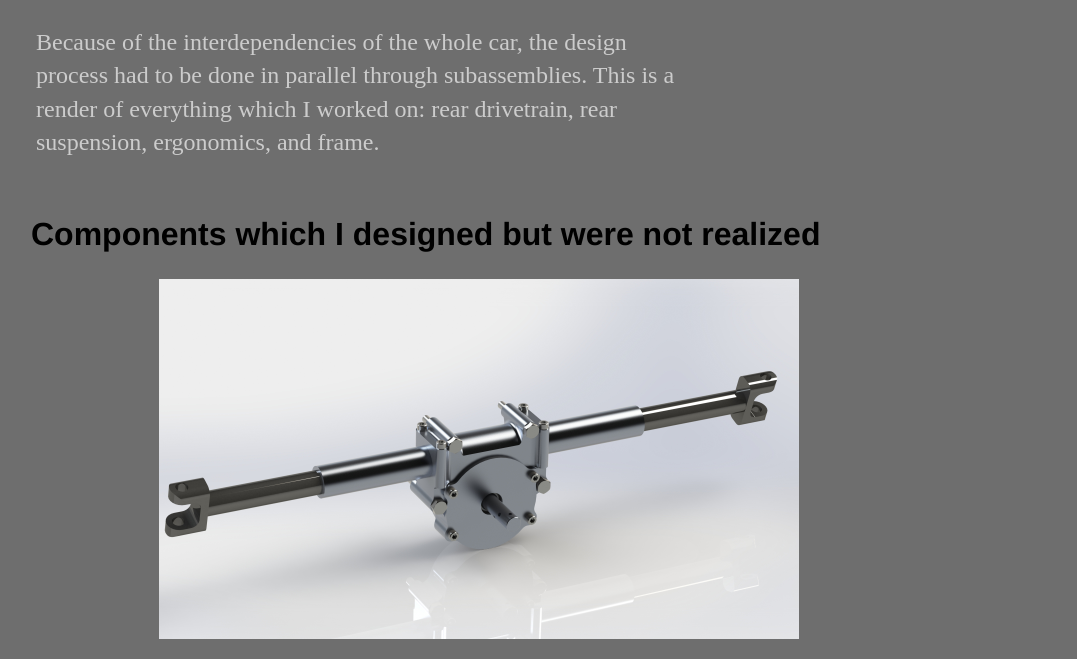
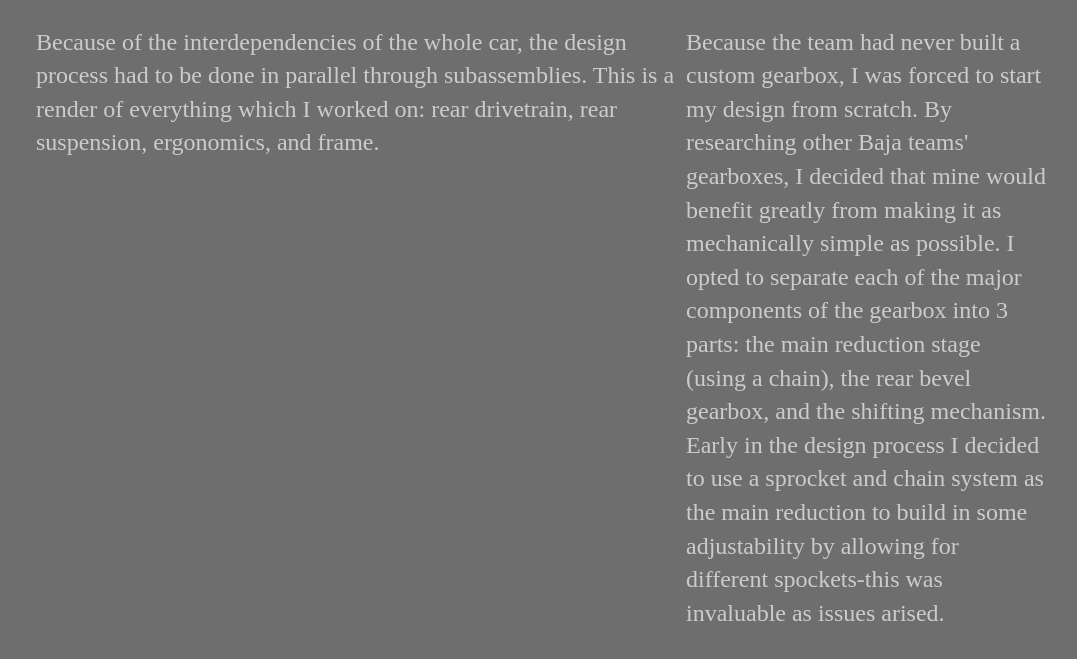
Before and after one commit to andy-gothro/andy-gothro.github.io, a Jekyll site: the page built from Baja SAE/index.html, in a window 1280 px wide and 1400 px high, scrolled down 7789 px. Shown: the part 231-890 px from the top of the window, without its empty margins (161-1238 px from the left). Built offline with Jekyll 4.4.1, drawn with Linux system fonts in a browser that asks for light colours; some of the changed text lies outside the part shown; grey boxes are pictures that could not be loaded.

Commit message:
Update index.html

```diff
--- a/Baja SAE/index.html
+++ b/Baja SAE/index.html
@@ -47,33 +47,33 @@
 
 	    <div class="row">
 	      <div class="column">
-		<img src="machined knuckle 2.jpg" width="360" height="360"	alt="machined and printed knuckles on the vise in the Haas">
+		<center><img src="machined knuckle 2.jpg" width="360" height="360"	alt="machined and printed knuckles on the vise in the Haas"></center>
 		<p> 3d printed version of the knuckle next to the in-progress part. The printed mockup was used to check fit for final assembly during machining.</p>
 	      </div>
 	      <div class="column">
-		<img src="machined knuckle 1.jpg" width="480" height="360"      alt="machined knuckle in vise">
+		<center><img src="machined knuckle 1.jpg" width="480" height="360"      alt="machined knuckle in vise"></center>
 		<p>The machined knuckle, after one of the final opterations.</p>
 	      </div>
 	    </div>
 
 	    <div class="row">
 	      <div class="column">
-		<img src="machined knuckle 3.jpg" width="360" height="360" 	alt="machined and printed knuckles sitting on a chair in front of the frame">
+		<center><img src="machined knuckle 3.jpg" width="360" height="360" 	alt="machined and printed knuckles sitting on a chair in front of the frame"></center>
 	        <p>Side-by-side of the printed and machined parts.</p>
 	      </div>
 	      <div class="column">
-		<img src="baja car 1.jpg" width="360" height="360" 		alt="partly assembled car in the shop">
+		<center><img src="baja car 1.jpg" width="360" height="360" 		alt="partly assembled car in the shop"></center>
 		<p>First assembly of the car with the knuckles fitted to the front suspension, steering, and hub assemblies.</p>
 	      </div>
 	    </div>
 
 	    <div class="row">
 	      <div class="column">
-		<img src="baja car 2.jpg" width="360" height="360" 		alt="beauty shot of the car in the parking lot">
+		<center><img src="baja car 2.jpg" width="360" height="360" 		alt="beauty shot of the car in the parking lot"></center>
 	        <p>Finished car before competition.</p>
 	      </div>
 	      <div class="column">
-		<img src="hr4 Baja car team photo.jpeg" width="480" height="360"  		alt="Team photo and car after competition">
+		<center><img src="hr4 Baja car team photo.jpeg" width="480" height="360"  		alt="Team photo and car after competition"></center>
 	      	<p>Baja car and team photo after competition. The revised design for the knuckled performed well, and though the car had other limiting factors the knuckle did not show any signs of fatigue or wear throughout the 3 day competition.</p>
 	      </div>
 	    </div>
@@ -86,33 +86,33 @@
 
 		<div class="row">
 		  <div class="column">
-		    <img src="baja car 4.jpg" width="360" height="360" 			alt="car in pits">
+		    <center><img src="baja car 4.jpg" width="360" height="360" 			alt="car in pits"></center>
 		    <p>During the 4 hour endurance race, we were forced to bring the car into the pits to perform major maintenance on the car twice to replace the rear bearing carriers on both sides. This cost us quite a bit of time during this fast-paced event.</p>
 		  </div>
 		  <div class="column">
-		    <img src="broken bearing carrier 1.jpg" width="360" height="360"	alt="broken bearing carrier and bent suspension">
+		    <center><img src="broken bearing carrier 1.jpg" width="360" height="360"	alt="broken bearing carrier and bent suspension"></center>
 		    <p>Both times, the lower mount of the bearing carrier failed, leading to the rest of the suspension bendinf around itself as it came to a stop. Thankfully only the bearing carrier itself was permanently broken.</p>
 		  </div>
 		</div>
 
 		<div class="row">
 		  <div class="column">
-		    <img src="broken bearing carrier 2.jpg" width="360" height="360" 	alt="close up of the broken bearing carrier">
+		    <center><img src="broken bearing carrier 2.jpg" width="360" height="360" 	alt="close up of the broken bearing carrier"></center>
 		    <p>In this close-up of the failed piece it is clear that the part failed in bearing stress. This mount bore the entire load of the suspension and was the only place where any twisting forces were resisted, including the tractive force of the wheel.</p>
 		  </div>
 		  <div class="column">
-		    <img src="broken bearing carrier 3.jpg" width="360" height="360" 	alt="close up of both broken bearing carriers">
+		    <center><img src="broken bearing carrier 3.jpg" width="360" height="360" 	alt="close up of both broken bearing carriers"></center>
 		    <p>In this image it is obvious that the area which failed was under-reinforced for the loads it was subjected to.</p>
 		  </div>
 		</div>
 
 	    	<div class="row">
 		  <div class="column">
-		    <img src="v1 8-17-19.JPG" width="640" height="360" 			alt="render of the revised suspension setup">
+		    <center><img src="v1 8-17-19.JPG" width="640" height="360" 			alt="render of the revised suspension setup"></center>
 		    <p>As a first concept at addressing the failures, I chose to explore a different suspension structure, instead of using a single small mount where the previous one failed, I chose to use a wider design to both lower the stress concentration and resist any torques.</p>
 		  </div>
 		  <div class="column">
-		    <img src="bearing carrier analysis 1.png" width="480" height="360"	alt="solidworks simulation of the new bearing carrier">
+		    <center><img src="bearing carrier analysis 1.png" width="480" height="360"	alt="solidworks simulation of the new bearing carrier"></center>
 		    <p>I performed several different load analyses for this part, including the situation in shich the previous ones failed and other worst-case scenarios.</p>
 		  </div>
 		</div>
@@ -123,11 +123,11 @@
 
 		<div class="row">
 		  <div class="column">
-		    <img src="rear bearing carrier.jpg" width="309" height="465" 			alt="final version of the rear bearing carrier">
+		    <center><img src="rear bearing carrier.jpg" width="309" height="465" 			alt="final version of the rear bearing carrier"></center>
 		    <p>Through the design iteration process, I opted to mimic the design of the front suspension for the new rear bearing carriers. This design is made of two bolted parts, to reduce machining complexity.</p>
 		  </div>
 		  <div class="column">
-		    <img src="rear suspension assembly snip.jpg" width="608" height="555"	alt="solidworks render of the rear suspension">
+		    <center><img src="rear suspension assembly snip.jpg" width="608" height="555"	alt="solidworks render of the rear suspension"></center>
 		    <p>The new design of the rear bearing carrier allowed for the simplification of the rear suspension, making it function extremely similarly to the successful design of the front supension on the previous car.</p>
 		  </div>
 		</div>
@@ -138,14 +138,17 @@
 
 		<div class="row">
 		  <div class="column">
-		    <img src="hr5 render 34.JPG" width="640" height="360"         alt="render of many of the updated systems and components for the new car">
+		    <center><img src="hr5 render 34.JPG" width="640" height="360"         alt="render of many of the updated systems and components for the new car"></center>
 		    <p>Because of the interdependencies of the whole car, the design process had to be done in parallel through subassemblies. This is a render of everything which I worked on: rear drivetrain, rear suspension, ergonomics, and frame.</p>
 		  </div>
 		  <div class="column">
-		    <img src="baja dt internal render.jpg" width="360" height="360" 	alt="render of the drivetrain internals">
-		    <p></p>
+		    <center><img src="baja dt internal render.jpg" width="360" height="360" 	alt="render of the drivetrain internals"></center>
+		    <p>Because the team had never built a custom gearbox, I was forced to start my design from scratch. By researching other Baja teams' gearboxes, I decided that mine would benefit greatly from making it as mechanically simple as possible. I opted to separate each of the major components of the gearbox into 3 parts: the main reduction stage (using a chain), the rear bevel gearbox, and the shifting mechanism. Early in the design process I decided to use a sprocket and chain system as the main reduction to build in some adjustability by allowing for different spockets-this was invaluable as issues arised.</p>
 		  </div>
 		</div>
+
+		<center><img src="hr5 final driving.jpg" width="756" height="1008"	alt="Picture of the rear drivetrain of the car after final assembly">
+		<p>Though we were unable to attend competition due to the CoViD 19 pandemic, the car was completed and was successfully driven. Despite many unforseen issues and hiccups, I can confidently say that this was a great accomplishment and that the thousands of hours of work I put in were not wasted. Just on the drivetrain alone I worked to design a system of 50+ machined parts that work just as intended, with all tolerances, fit specifications, and seals working to accomplish a huge first for the club.</p></center>
 
 		<h2>Components which I designed but were not realized</h2>
 
```
